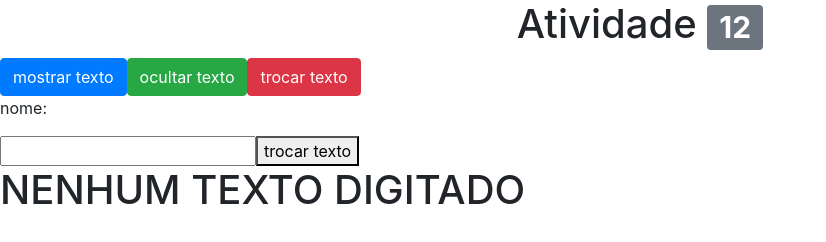
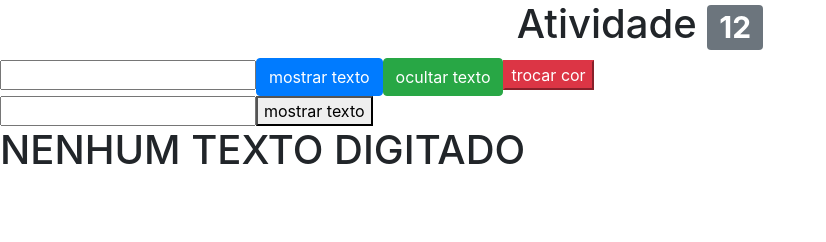
Before and after one commit to Thalytaaraujo/atividade-12, a plain HTML site: page index.html in a window 1280 px wide. Shown: the whole page, without its empty margins (0-826 px from the left). Drawn offline with nearby package versions, Linux system fonts and the light colour scheme.

Commit message:
okaaaaaaaaaayyyyyyyy

```diff
--- a/index.html
+++ b/index.html
@@ -5,30 +5,40 @@
     <meta charset="UTF-8">
     <meta name="viewport" content="width=, initial-scale=1.0">
     <meta http-equiv="X-UA-Compatible" content="ie=edge">
-    <title>Document</title>
+    <title>javaaaassssss</title>
     <title>hello javascript</title>
     <link rel="stylesheet" href="https://stackpath.bootstrapcdn.com/bootstrap/4.3.1/css/bootstrap.min.css"
         integrity="sha384-ggOyR0iXCbMQv3Xipma34MD+dH/1fQ784/j6cY/iJTQUOhcWr7x9JvoRxT2MZw1T" crossorigin="anonymous">
 
+</head>
 
-</head>
 
 <body>
         <h1 style="text-align: center;">Atividade <span class="badge badge-secondary">12</span></h1>
 
-    <table>
+      <table>
 
-          <button type="button" class="btn btn-primary">mostrar texto</button>
+   <input id="input-texto">
 
-          <button type="button" class="btn btn-success">ocultar texto</button>
+  <tr id="esquerda">
+          <button type="button" id="btnMostrarTexto" onclick="MostrarTexto()" class="btn btn-primary">mostrar texto</button>
+  </tr>
 
-          <button type="button" class="btn btn-danger">trocar texto </button>
+  <tr id="centro">
+         <button type="button" id="btnOcultarTexto" onclick="OcultarTexto()" class="btn btn-success">ocultar texto </button>
+  </tr>
 
-        <p id="texto"> nome:</p>
-        <input id="input-texto">
-        <button id="btnTrocartexto"onclick="mostrarTexto()">trocar texto </button>
-        <h1 id="resultadoTexto">NENHUM TEXTO DIGITADO</h1>
-    </table>
+  <tr id="direita">
+              <button type="button" id="btnTrocarcor" onclick="MudarCor()" class="btn-danger">trocar cor</button>
+  </tr>
+
+      </table>
+
+        <table>
+            <input id="input-texto">
+            <button id="btnTrocartexto" onclick="mostrarTexto()" class="btn-waning">mostrar texto </button>
+            <h1 id="resultadoTexto">NENHUM TEXTO DIGITADO</h1>
+        </table>
 </body>
 
 
@@ -36,8 +46,20 @@
     document.getElementById('resultadoTexto').textContent =
     document.getElementById('input-texto').value;
 }
+function MudarCor(){
+    document.getElementById("resultadoTexto").style.color="red";
+}
+function OcultarTexto(){
+    document.getElementById("resultadoTexto").style.color="white";
+}
+function MostrarTexto(){
+    document.getElementById("resultadoTexto").style.color="black";
+}
 
 </script>
 
 
+
+
+
 </html>
```
